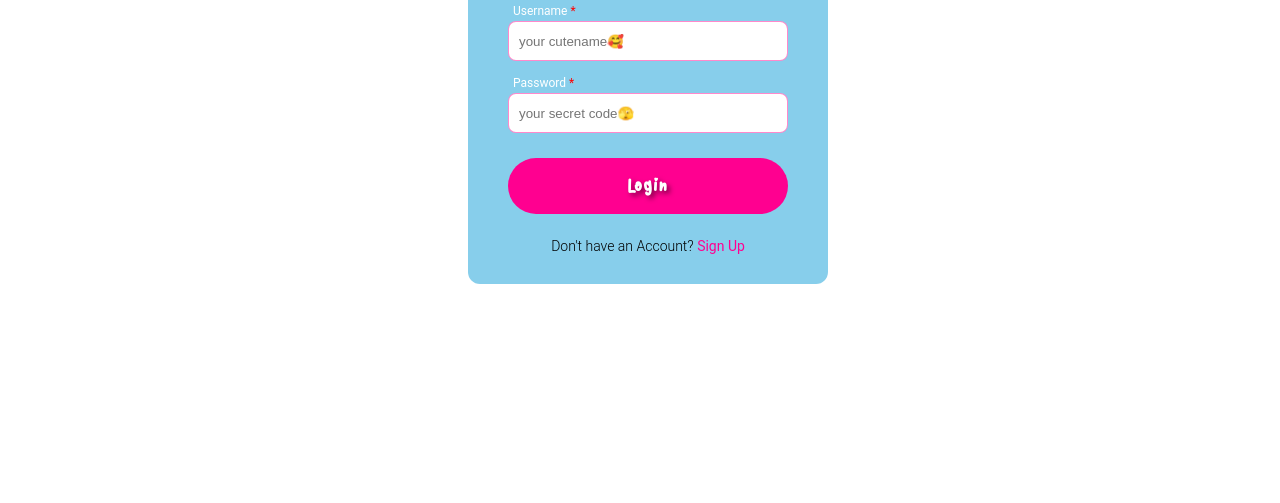
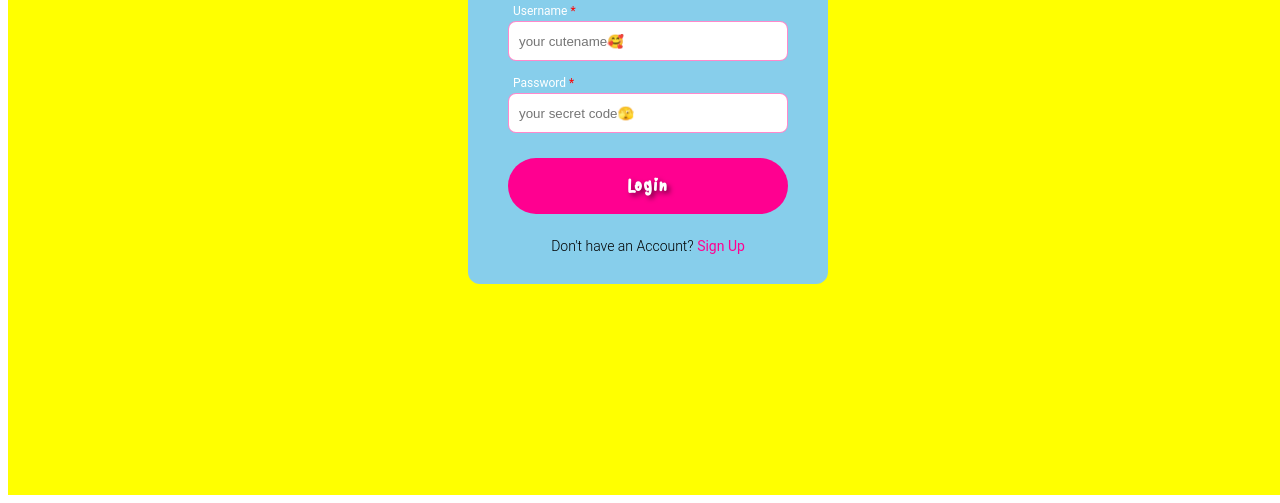
Before and after one commit to wikkies-world/Login-signup-project, a plain HTML site: page index.html in a window 1280 px wide. Shown: the part 313-816 px from the top of the page. Drawn offline with Linux system fonts and the light colour scheme.

Commit message:
modified style.css

```diff
--- a/style.css
+++ b/style.css
@@ -13,7 +13,7 @@
 }
 
 .bg {
-    background-color: white;
+    background-color: yellow;
     background-size: cover;
     height: 100vh;
     width: 100vw;
```
